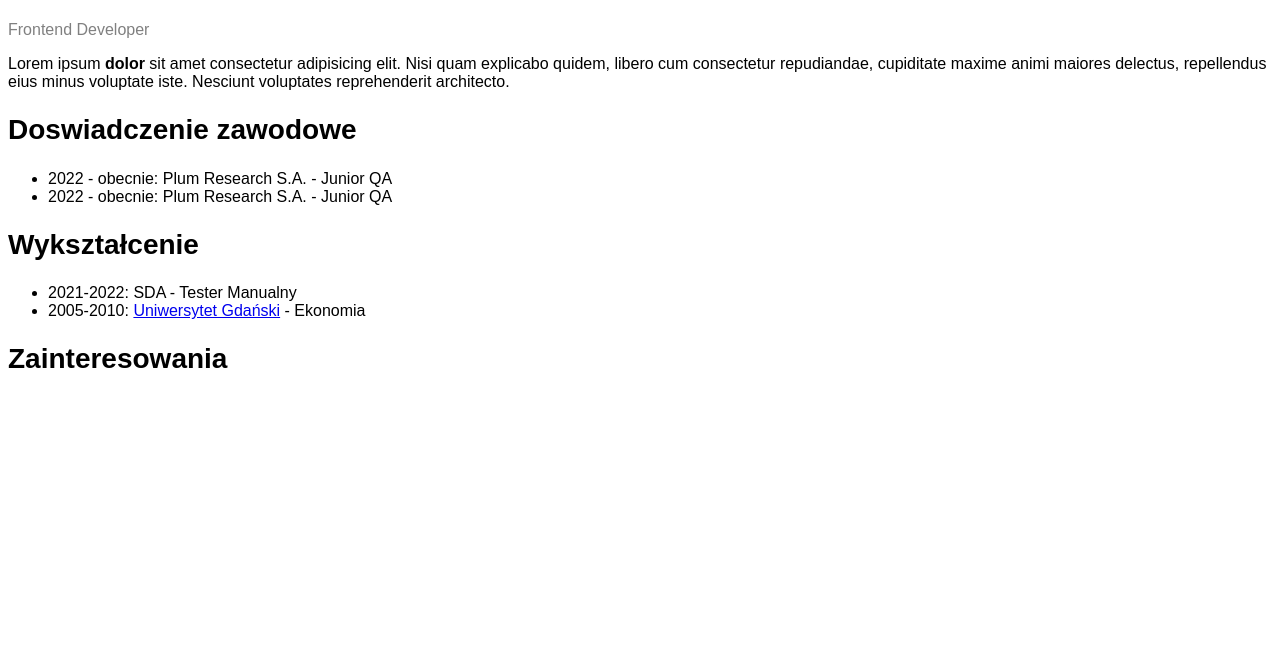
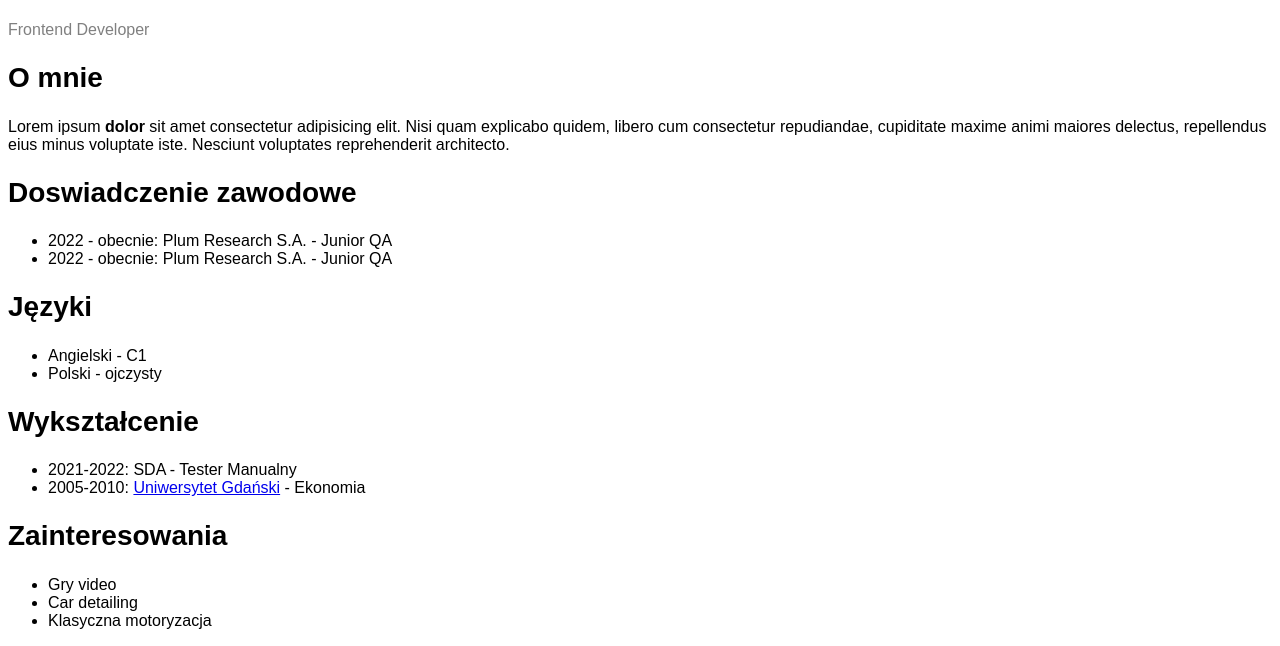
Before and after one commit to piotrpaluczak/CV, a plain HTML site: page index.html in a window 1280 px wide. Shown: the part 231-877 px from the top of the page. Before the commit the page ends 800 px from the top, so only its background shows below. Drawn offline with Linux system fonts and the light colour scheme.

Commit message:
Added sections etc

```diff
--- a/index.html
+++ b/index.html
@@ -5,23 +5,48 @@
         <link rel="stylesheet" href="style.css"/>
     </head>
     <body>
+        <header>
             <img src="default-avatar.png"/>
             <h1>Piotr Pałuczak</h1>
             <span>Frontend Developer</span>
+        </header>
+        <main>
+            <section>
+                <h2>O mnie</h2>
                 <p>
                     Lorem ipsum <b>dolor</b> sit amet consectetur adipisicing elit. Nisi quam explicabo quidem, libero cum consectetur repudiandae,
                     cupiditate maxime animi maiores delectus, repellendus eius minus voluptate iste. Nesciunt voluptates reprehenderit architecto.
                 </p>
+            </section>
+            <section>
                 <h2>Doswiadczenie zawodowe</h2>
                 <ul>
                     <li>2022 - obecnie: Plum Research S.A. - Junior QA</li>
                     <li>2022 - obecnie: Plum Research S.A. - Junior QA</li>
                 </ul>
+            </section>
+            <section>
+                <h2>Języki</h2>
+                <ul>
+                    <li>Angielski - C1</li>
+                    <li>Polski - ojczysty</li>
+                </ul>
+            </section>
+            <section>
                 <h2>Wykształcenie</h2>
                 <ul>
                     <li>2021-2022: SDA - Tester Manualny</li>
                     <li>2005-2010: <a href="https://ug.edu.pl/">Uniwersytet Gdański</a> - Ekonomia</li>
                 </ul>
+            </section>
+            <section>
                 <h2>Zainteresowania</h2>
+                <ul>
+                    <li>Gry video</li>
+                    <li>Car detailing</li>
+                    <li>Klasyczna motoryzacja</li>
+                </ul>
+            </section>
+        </main>
     </body>
 </html>
```
Lines whose indentation alone changed are shown as unchanged.
